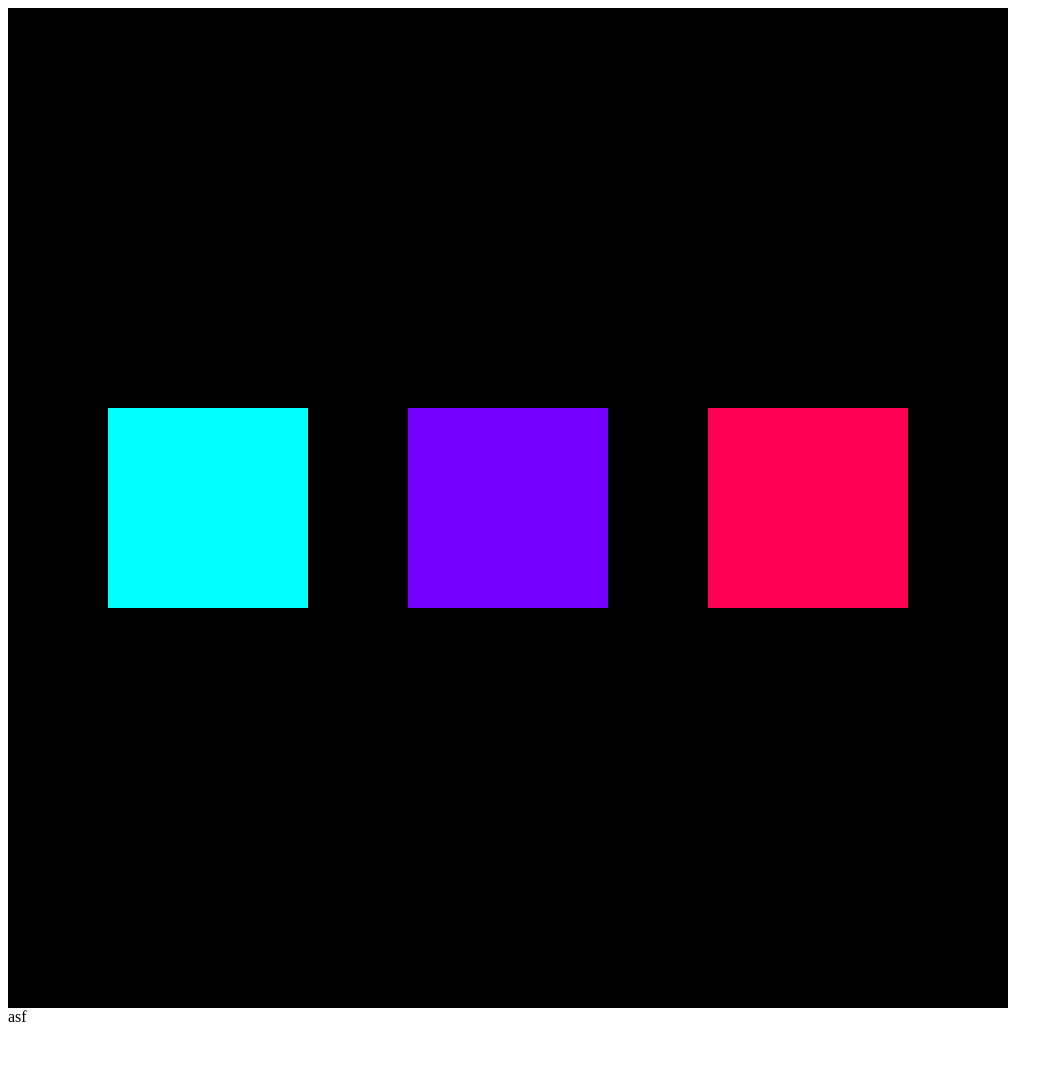
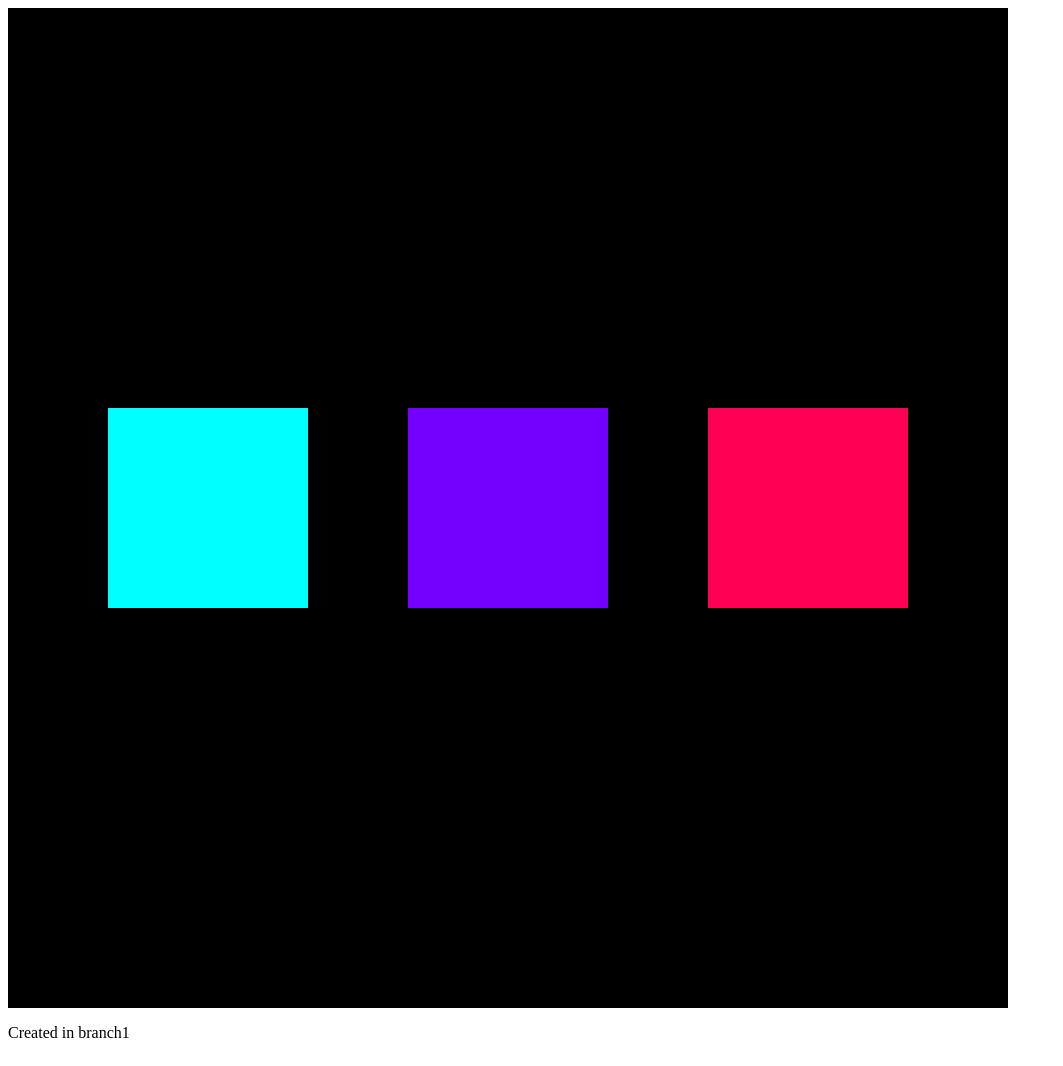
Before and after one commit to Ericostco/web, a plain HTML site: page index.html in a window 1280 px wide. Shown: the whole page, without its empty margins (0-1063 px from the left). Before the commit the page ends 1034 px from the top, so only its background shows below. Drawn offline with Linux system fonts and the light colour scheme.

Commit message:
Create a p tag in branch1

```diff
--- a/index.html
+++ b/index.html
@@ -14,7 +14,7 @@
     </div>
 
     <table>
-        <tr>asf</tr>
+        <p>Created in branch1</p>
     </table>
 
 </body>
```
